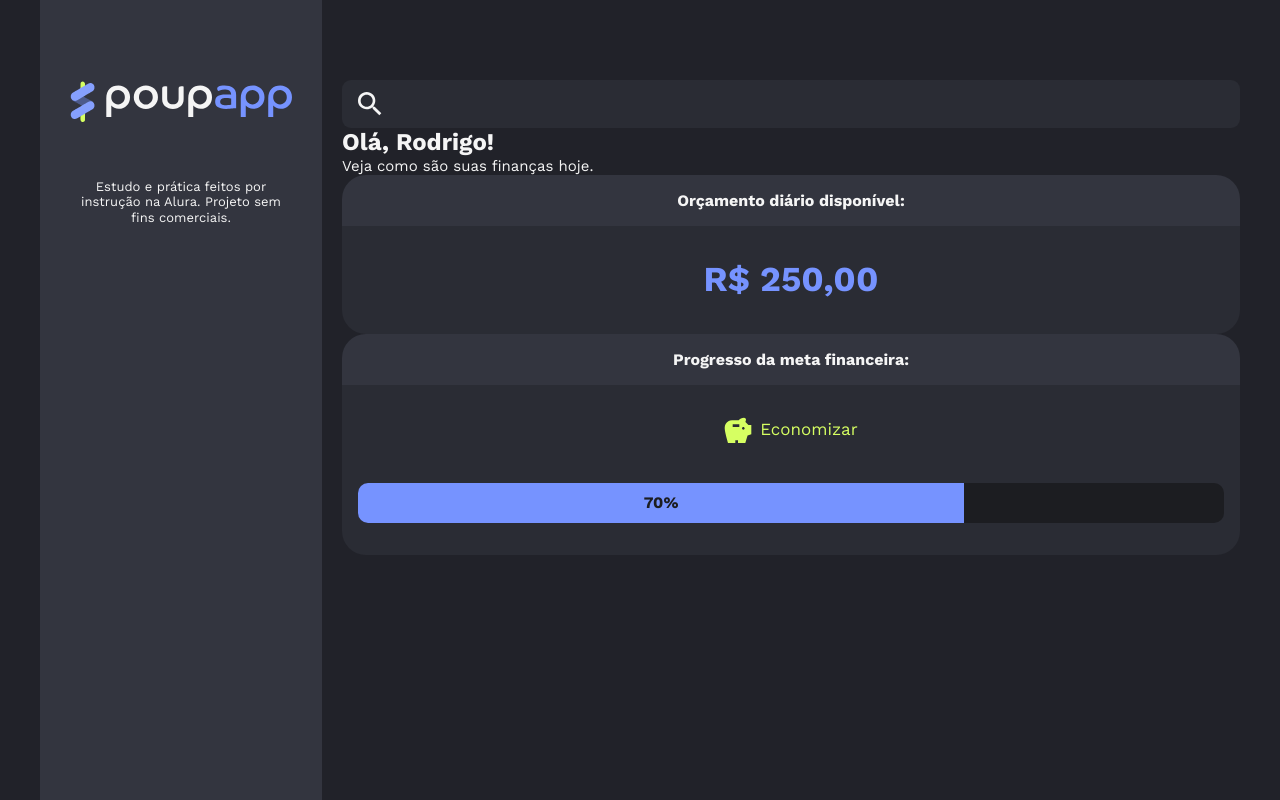
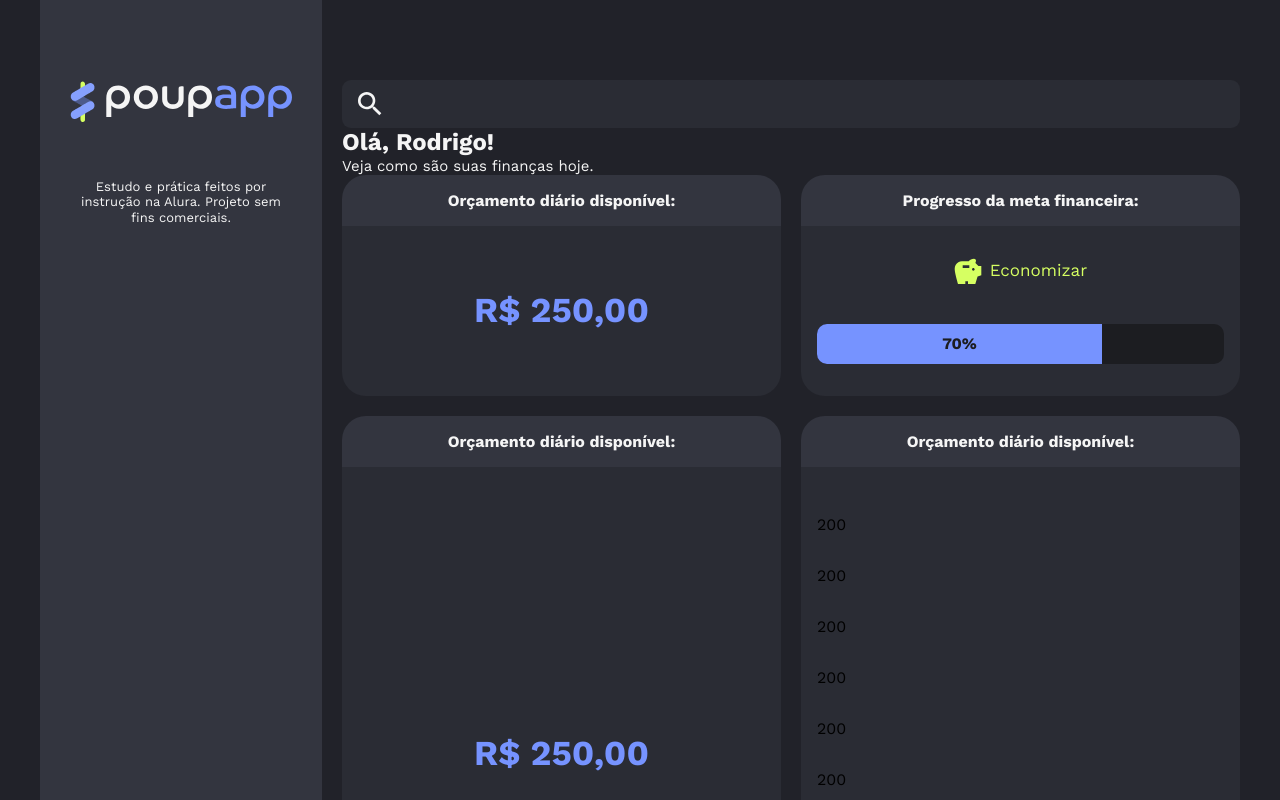
Before and after one commit to rodrigobispo/poupapp-cssmodules, a React (Vite) app: page / in a window 1280 px wide. Shown: the top 800 px of the page. Built offline with nearby package versions, Linux system fonts and the light colour scheme.

Commit message:
feat: cria grid para distribuir cards; ajsutes pontais de layout

```diff
--- a/src/App.jsx
+++ b/src/App.jsx
@@ -6,6 +6,7 @@
 import Card from './components/Card'
 import { DailyBudget } from './components/DailyBudget/index';
 import { SavingStatus } from './components/SavingsStatus'
+import styles from './app.module.css'
 
 function App() {
 
@@ -22,7 +23,7 @@
             Veja como são suas finanças hoje.
           </Typography>
         </div>
-        <section>
+        <section className={styles.grid}>
           <Card>
             <Card.Header>
               Orçamento diário disponível:
@@ -39,6 +40,31 @@
               <SavingStatus percent={70} />
             </Card.Body>
           </Card>
+          <Card>
+            <Card.Header>
+              Orçamento diário disponível:
+            </Card.Header>
+            <Card.Body>
+              <DailyBudget value={250} />
+            </Card.Body>
+          </Card>
+          <Card>
+            <Card.Header>
+              Orçamento diário disponível:
+            </Card.Header>
+            <Card.Body>
+              <p>200</p>
+              <p>200</p>
+              <p>200</p>
+              <p>200</p>
+              <p>200</p>
+              <p>200</p>
+              <p>200</p>
+              <p>200</p>
+              <p>200</p>
+              <p>200</p>
+            </Card.Body>
+          </Card>
         </section>
       </Main>
     </Container>
--- /dev/null
+++ b/src/app.module.css
@@ -0,0 +1,6 @@
+.grid {
+    display: grid;
+    align-items: stretch;
+    gap: 20px;
+    grid-template-columns: repeat(2, 1fr);
+}
--- a/src/components/Card/card.module.css
+++ b/src/components/Card/card.module.css
@@ -1,5 +1,7 @@
 .card {
     border-radius: 24px;
+    display: flex;
+    flex-direction: column;
 }
 
 .header {
@@ -16,8 +18,10 @@
 }
 
 .body {
-    align-items: center;
+    display: flex;
+    flex-direction: column;
     justify-content: center;
+    flex-grow: 1; /* pegar todo o restante de tamanho */
     border-bottom-left-radius: 24px;
     border-bottom-right-radius: 24px;
     background-color: var(--neutral-surface);
```
